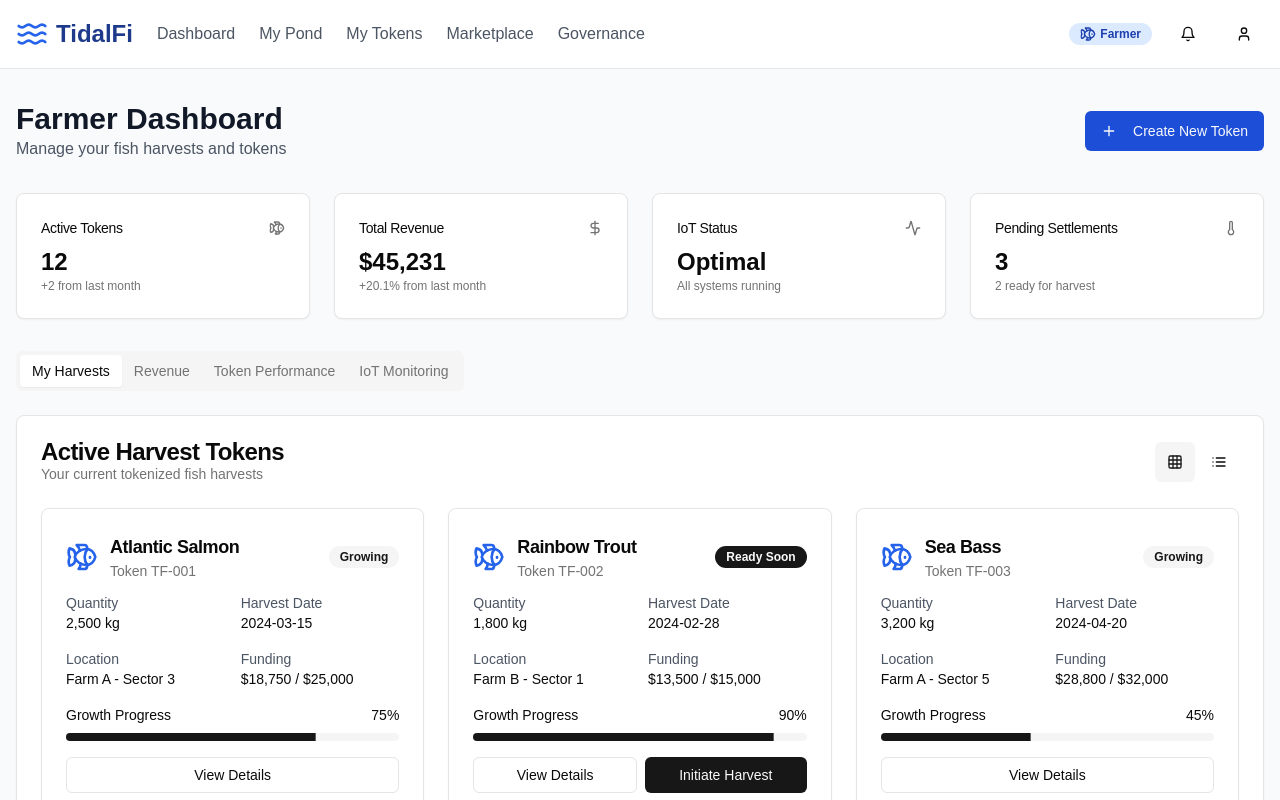
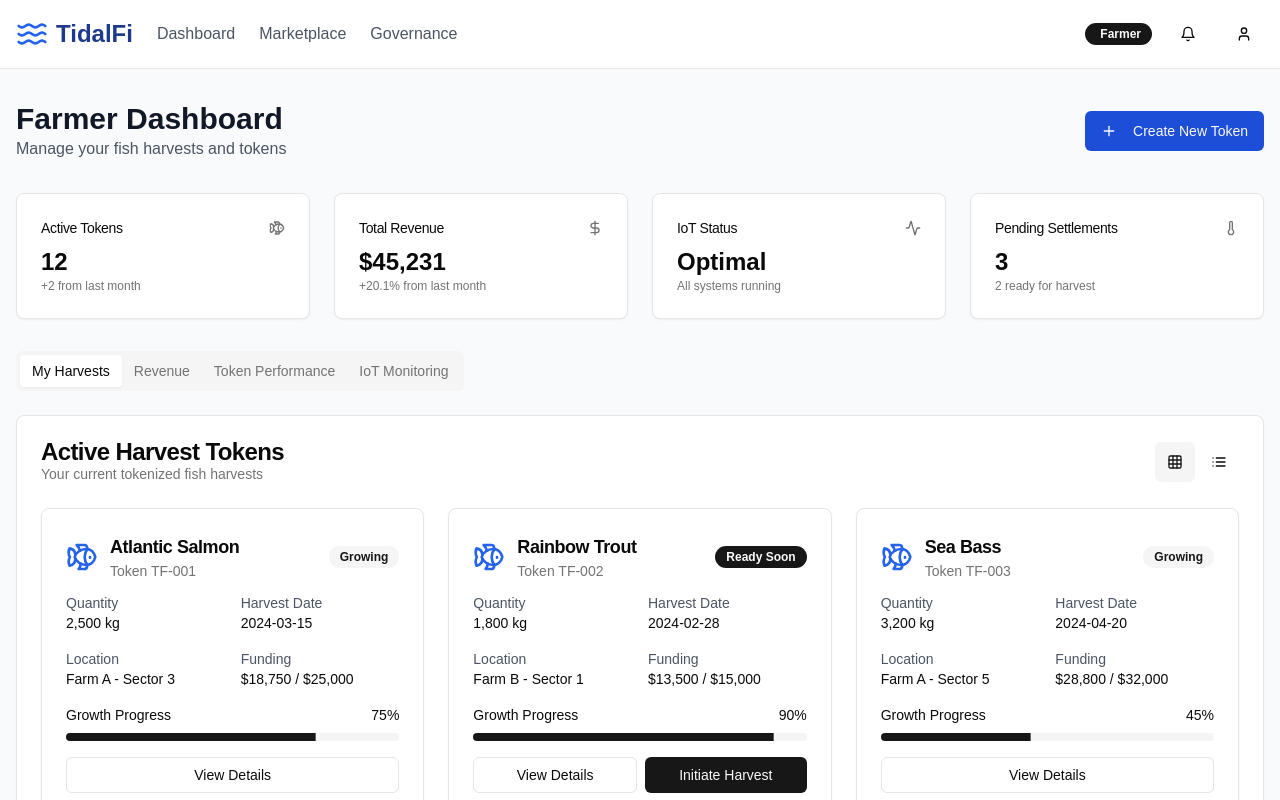
Before and after one commit to zxaylex/TidalFi, a Next.js app: page /dashboard/farmer in a window 1280 px wide. Shown: the top 800 px of the page. Built offline with nearby package versions, Linux system fonts and the light colour scheme.

Commit message:
UPDATE: dashboard-header

```diff
--- a/components/dashboard-header.tsx
+++ b/components/dashboard-header.tsx
@@ -15,12 +15,12 @@ import { Badge } from "@/components/ui/badge"
 import { Waves, User, Settings, LogOut, Bell, Fish, TrendingUp, ShoppingCart, HelpCircle } from "lucide-react"
 
 interface DashboardHeaderProps {
-  userRole?: "farmer" | "investor" | "buyer"
-  forceRole?: "farmer" | "investor" | "buyer" // Force a specific role
+  userRole?: "producer" | "investor" | "buyer"
+  forceRole?: "producer" | "investor" | "buyer" // Force a specific role
 }
 
 export function DashboardHeader({ userRole: propUserRole, forceRole }: DashboardHeaderProps) {
-  const [userRole, setUserRole] = useState<"farmer" | "investor" | "buyer">("farmer")
+  const [userRole, setUserRole] = useState<"producer" | "investor" | "buyer">("producer")
 
   useEffect(() => {
     // Force role takes precedence, then prop, then localStorage
@@ -31,7 +31,7 @@ export function DashboardHeader({ userRole: propUserRole, forceRole }: Dashboard
       setUserRole(propUserRole)
       localStorage.setItem("userRole", propUserRole)
     } else {
-      const storedRole = localStorage.getItem("userRole") as "farmer" | "investor" | "buyer"
+      const storedRole = localStorage.getItem("userRole") as "producer" | "investor" | "buyer"
       if (storedRole) {
         setUserRole(storedRole)
       }
@@ -46,7 +46,7 @@ export function DashboardHeader({ userRole: propUserRole, forceRole }: Dashboard
 
   const getRoleIcon = () => {
     switch (userRole) {
-      case "farmer":
+      case "producer":
         return <Fish className="h-4 w-4" />
       case "investor":
         return <TrendingUp className="h-4 w-4" />
@@ -57,7 +57,7 @@ export function DashboardHeader({ userRole: propUserRole, forceRole }: Dashboard
 
   const getRoleColor = () => {
     switch (userRole) {
-      case "farmer":
+      case "producer":
         return "bg-blue-100 text-blue-800"
       case "investor":
         return "bg-green-100 text-green-800"
@@ -79,12 +79,12 @@ export function DashboardHeader({ userRole: propUserRole, forceRole }: Dashboard
             <Link href={`/dashboard/${userRole}`} className="text-gray-600 hover:text-blue-600 font-medium">
               Dashboard
             </Link>
-            {userRole === "farmer" && (
+            {userRole === "producer" && (
               <>
-                <Link href={`/dashboard/farmer/pond`} className="text-gray-600 hover:text-blue-600">
+                <Link href={`/dashboard/producer/pond`} className="text-gray-600 hover:text-blue-600">
                   My Pond
                 </Link>
-                <Link href={`/dashboard/farmer/tokens`} className="text-gray-600 hover:text-blue-600">
+                <Link href={`/dashboard/producer/tokens`} className="text-gray-600 hover:text-blue-600">
                   My Tokens
                 </Link>
               </>
```
